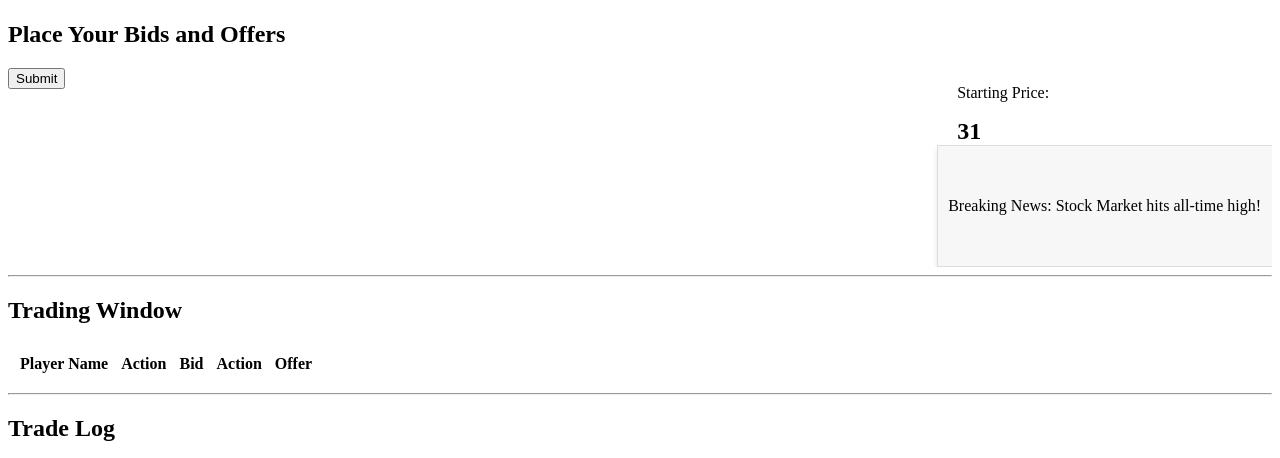
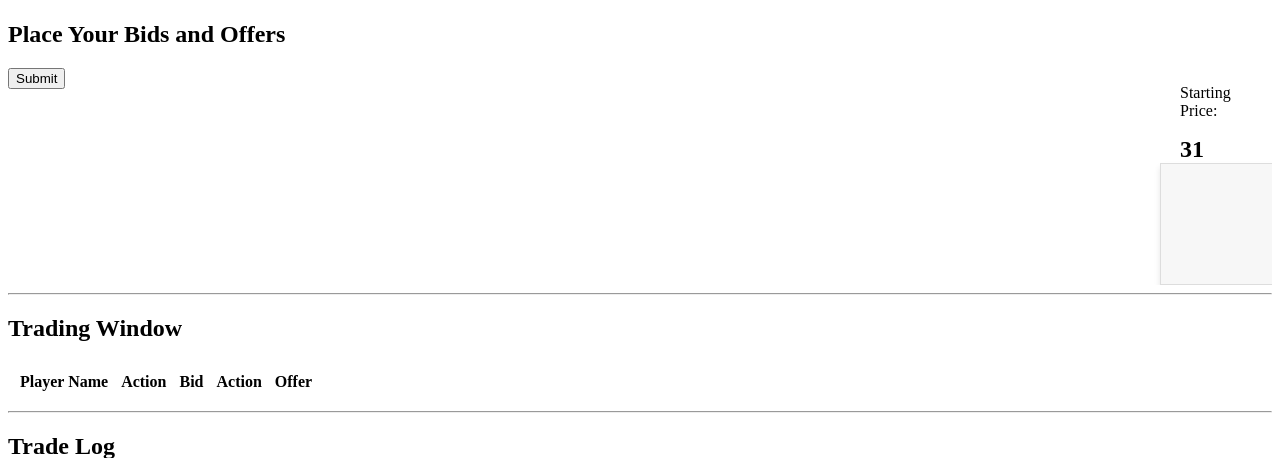
Before and after one commit to tariqh2/bargetrader, a Django app: page / in a window 1280 px wide. Shown: the part 153-611 px from the top of the page. Run offline with Django 4.2, Linux system fonts and the light colour scheme; the visitor is signed in with stand-in values (Sample User, id 1); lists and menus that the app fills with data are empty.

Commit message:
removed the placeholder news text in game.html

```diff
--- a/trading/templates/game.html
+++ b/trading/templates/game.html
@@ -49,7 +49,7 @@
                     <span class="price-placeholder">31</span>
                 </div>
                 <div class="news-reel">
-                    <p>Breaking News: Stock Market hits all-time high!</p>
+                    <p></p>
                 </div>
             </div>
         </div>
```
